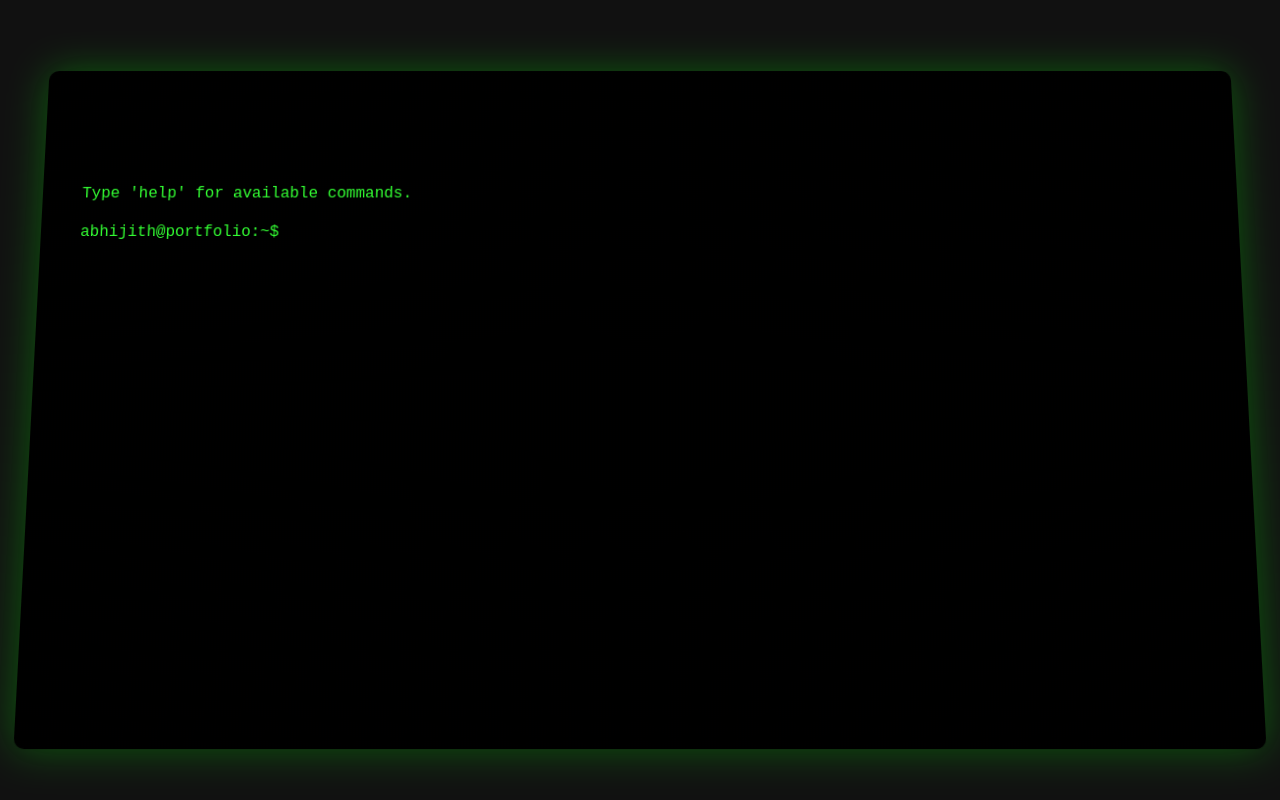
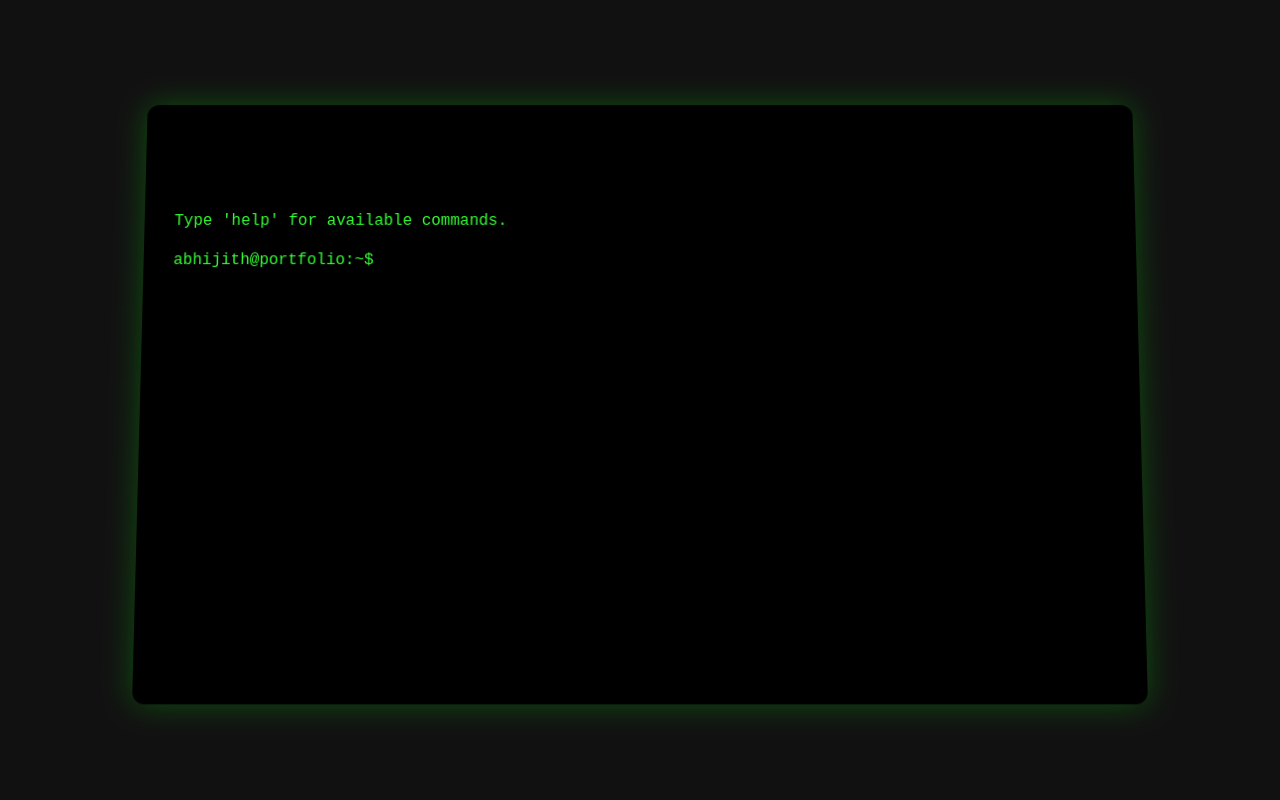
Before and after one commit to shenoyabhijith/resume, a website: page src/index.html in a window 1280 px wide. Drawn offline with Linux system fonts and the light colour scheme.

Commit message:
Optimize terminal dimensions for better visual proportions

```diff
--- a/src/css/terminal.css
+++ b/src/css/terminal.css
@@ -46,15 +46,15 @@ body {
 }
 
 .crt-screen {
-  width: 95%; /* Increased from 90% */
-  max-width: 1200px; /* Increased from 800px */
-  height: 90vh; /* Increased from 80vh */
+  width: 85%; /* Reduced from 95% for better proportions */
+  max-width: 900px; /* Reduced from 1200px for more compact look */
+  height: 80vh; /* Reduced from 90vh for better proportions */
   background-color: var(--term-bg);
-  border-radius: 10px;
-  box-shadow: 0 0 40px rgba(0, 255, 0, 0.3);
+  border-radius: 12px; /* Increased for more modern look */
+  box-shadow: 0 0 30px rgba(0, 255, 0, 0.25); /* Reduced glow intensity */
   position: relative;
   overflow: visible; /* Changed from hidden to allow terminal container to scroll */
-  transform: rotateX(calc(var(--crt-curve) * 5deg));
+  transform: rotateX(calc(var(--crt-curve) * 3deg)); /* Reduced curve for subtler effect */
 }
 
 /* CRT Effects */
@@ -123,7 +123,7 @@ body {
 
 /* Terminal Container */
 .terminal-container {
-  padding: 30px; /* Increased from 20px */
+  padding: 25px; /* Reduced from 30px for more content space */
   height: 100%;
   overflow-y: auto;
   position: relative;
@@ -131,7 +131,7 @@ body {
 }
 
 .terminal-container::-webkit-scrollbar {
-  width: 12px; /* Increased from 10px */
+  width: 10px; /* Reduced from 12px for sleeker look */
 }
 
 .terminal-container::-webkit-scrollbar-track {
@@ -140,7 +140,7 @@ body {
 
 .terminal-container::-webkit-scrollbar-thumb {
   background-color: rgba(51, 255, 51, 0.3);
-  border-radius: 6px; /* Increased from 5px */
+  border-radius: 5px; /* Reduced from 6px */
 }
 
 /* Terminal Output */
@@ -430,13 +430,13 @@ body {
 /* Responsive Design */
 @media (max-width: 768px) {
   .crt-screen {
-    width: 98%;
-    height: 95vh;
+    width: 95%; /* Increased for mobile to use more space */
+    height: 85vh; /* Increased for mobile */
     max-width: none;
   }
 
   .terminal-container {
-    padding: 20px;
+    padding: 20px; /* Reduced padding for mobile */
   }
 
   .skill-name {
@@ -455,12 +455,12 @@ body {
 
 @media (min-width: 1200px) {
   .crt-screen {
-    max-width: 1400px;
-    height: 85vh;
+    max-width: 1000px; /* Slightly larger for very wide screens */
+    height: 75vh; /* Reduced height for better proportions */
   }
 
   .terminal-container {
-    padding: 40px;
+    padding: 30px; /* More padding for desktop */
   }
 
   .skill-name {
@@ -471,3 +471,15 @@ body {
     font-size: 20px;
   }
 }
+
+/* Additional responsive breakpoint for very large screens */
+@media (min-width: 1600px) {
+  .crt-screen {
+    max-width: 1100px;
+    height: 70vh;
+  }
+
+  .terminal-container {
+    padding: 35px;
+  }
+}
```
Also changed, not shown: dist/index.html.
